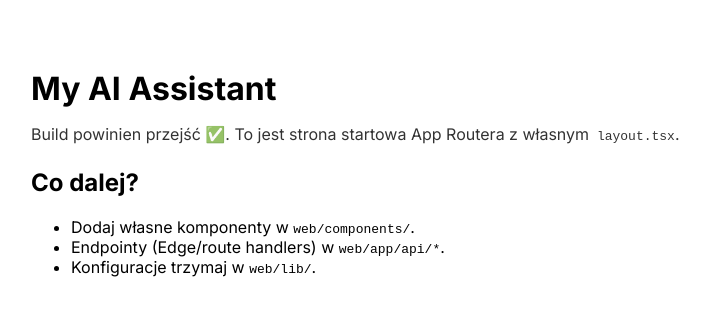
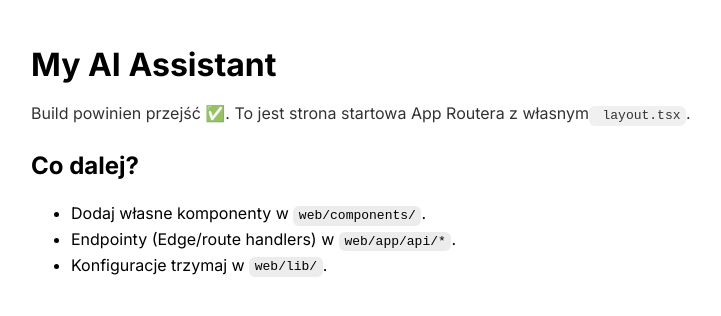
Before and after one commit to wojo18/my-ai-assistant, a Next.js app in the folder web/: page / in a window 1280 px wide. Shown: the top 316 px of the page, without its empty margins (173-894 px from the left). Built offline with nearby package versions, Linux system fonts and the light colour scheme.

Commit message:
Update globals.css

```diff
--- a/web/app/globals.css
+++ b/web/app/globals.css
@@ -1,8 +1,12 @@
+/* web/app/globals.css */
+:root { color-scheme: light dark; }
 * { box-sizing: border-box; }
-body { margin: 0; font-family: system-ui, sans-serif; padding: 24px; }
-.container { max-width: 880px; margin: 0 auto; display: grid; gap: 24px; }
-.card { border: 1px solid #e5e7eb; border-radius: 12px; padding: 16px; }
-input, textarea, button { font-size: 16px; padding: 10px; }
-button { cursor: pointer; }
-.list { display: grid; gap: 8px; }
-.row { display: flex; gap: 8px; align-items: center; }
+html, body {
+  margin: 0;
+  padding: 0;
+  min-height: 100%;
+  font-family: system-ui, -apple-system, Segoe UI, Roboto, Inter, Arial, sans-serif;
+}
+main { line-height: 1.6; }
+h1, h2 { line-height: 1.25; }
+code { background: rgba(127,127,127,.15); padding: .15rem .35rem; border-radius: 6px; }
```
